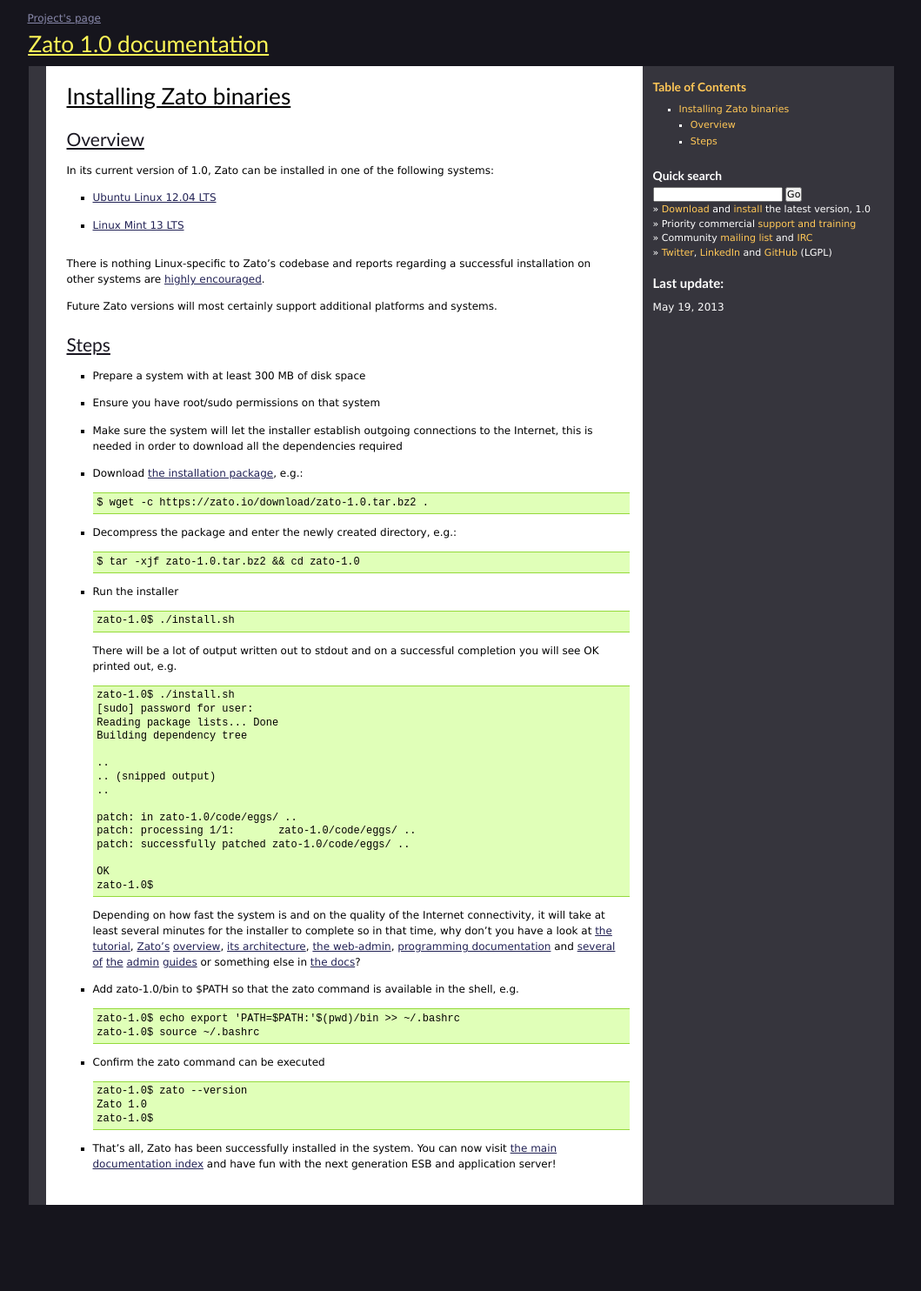
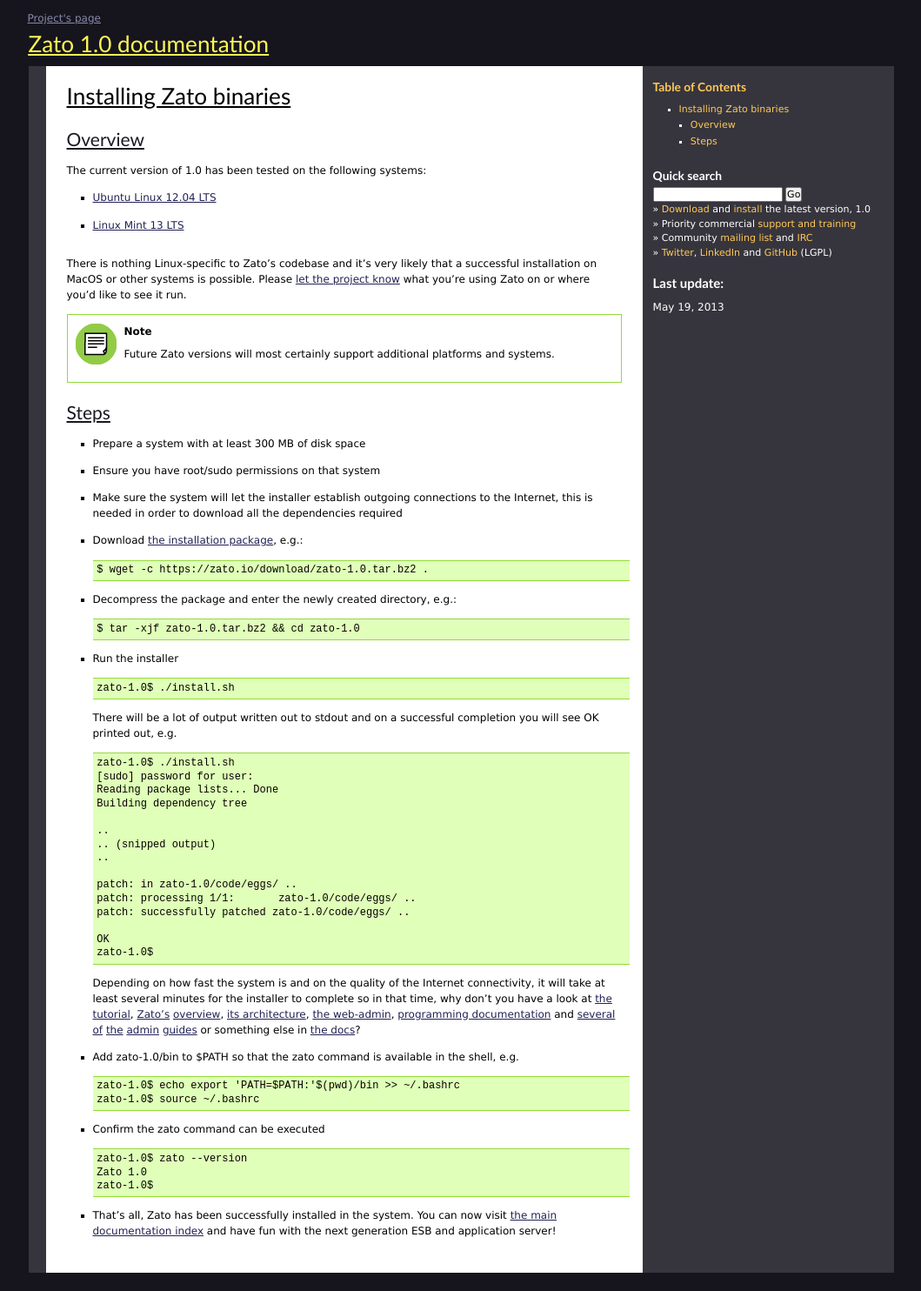
Before and after one commit to rfdiazpr/zato-docs, a Sphinx documentation site: the page built from sphinx/admin/guide/install-zato.txt, in a window 1280 px wide. Shown: the whole page at 87% size, without its empty margins (110-1169 px from the left). Built offline with Sphinx 7.4.7, drawn with Linux system fonts in a browser that asks for light colours; before the commit the page ends 1407 px from its top, so only the background shows below that.

Commit message:
Fixed style and typos

```diff
--- a/sphinx/admin/guide/install-zato.txt
+++ b/sphinx/admin/guide/install-zato.txt
@@ -4,15 +4,18 @@
 Overview
 --------
 
-In its current version of |version|, Zato can be installed in one of the following systems:
+The current version of |version| has been tested on the following systems:
 
 * `Ubuntu Linux 12.04 LTS <http://www.ubuntu.com/>`_
 * `Linux Mint 13 LTS <http://www.linuxmint.com/index.php>`_
 
-There is nothing Linux-specific to Zato's codebase and reports regarding a successful
-installation on other systems are :doc:`highly encouraged <../../project/get-involved>`.
+There is nothing Linux-specific to Zato's codebase and it's very likely
+that a successful installation on MacOS or other systems
+is possible. Please :doc:`let the project know <../../project/get-involved>`
+what you're using Zato on or where you'd like to see it run.
 
-Future Zato versions will most certainly support additional platforms and systems.
+.. note ::
+  Future Zato versions will most certainly support additional platforms and systems.
 
 Steps
 -----
--- a/sphinx/tutorial/02.txt
+++ b/sphinx/tutorial/02.txt
@@ -27,7 +27,7 @@
 pushing requests towards it. When a CRM changes its address, a service needs no reconfiguration,
 you just need to enter new address in the web admin and this will be propagated
 automatically throughout the whole cluster so that the next time a service uses
-the connection it will connect to the new location just like that.
+the connection it will use the new location just like that.
 
 We don't have a CRM and payments systems handy but for the purpose of the tutorial
 we can imitate them by invoking some previously prepared services available over at
@@ -191,7 +191,7 @@
 using JSON through HTTP as well and outputs a single JSON document containing
 both responses in a unified data format (no Java style, no COBOL either).
 
-But, as you remember from :doc:`part 1 <./01>`, business folks decided that
+But, as you remember from :doc:`part 1 <./01>`, business folk decided that
 customers of certain types (say, 'A', B' and 'C') need a closer look, any
 operations regarding such customers should go to a fraud detection system,
 even operations as innocuous as checking their last payment.
@@ -344,7 +344,7 @@
 added in the previous step - information which customer types need an additional
 async message to the fraud detection system is hard-coded in the service itself.
 
-Now, should business folks decide new types should be also covered, we'd have to
+Now, should business folk decide new types should be also covered, we'd have to
 change the service's code and re-deploy it. Clearly, this isn't optimal, to say
 the least.
 
```
Also changed, not shown: sphinx/intro/overview-high-level.txt (+7 -1 lines), sphinx/intro/overview-tech.txt (+4 -3 lines), sphinx/tutorial/01.txt (+5 -5 lines).
